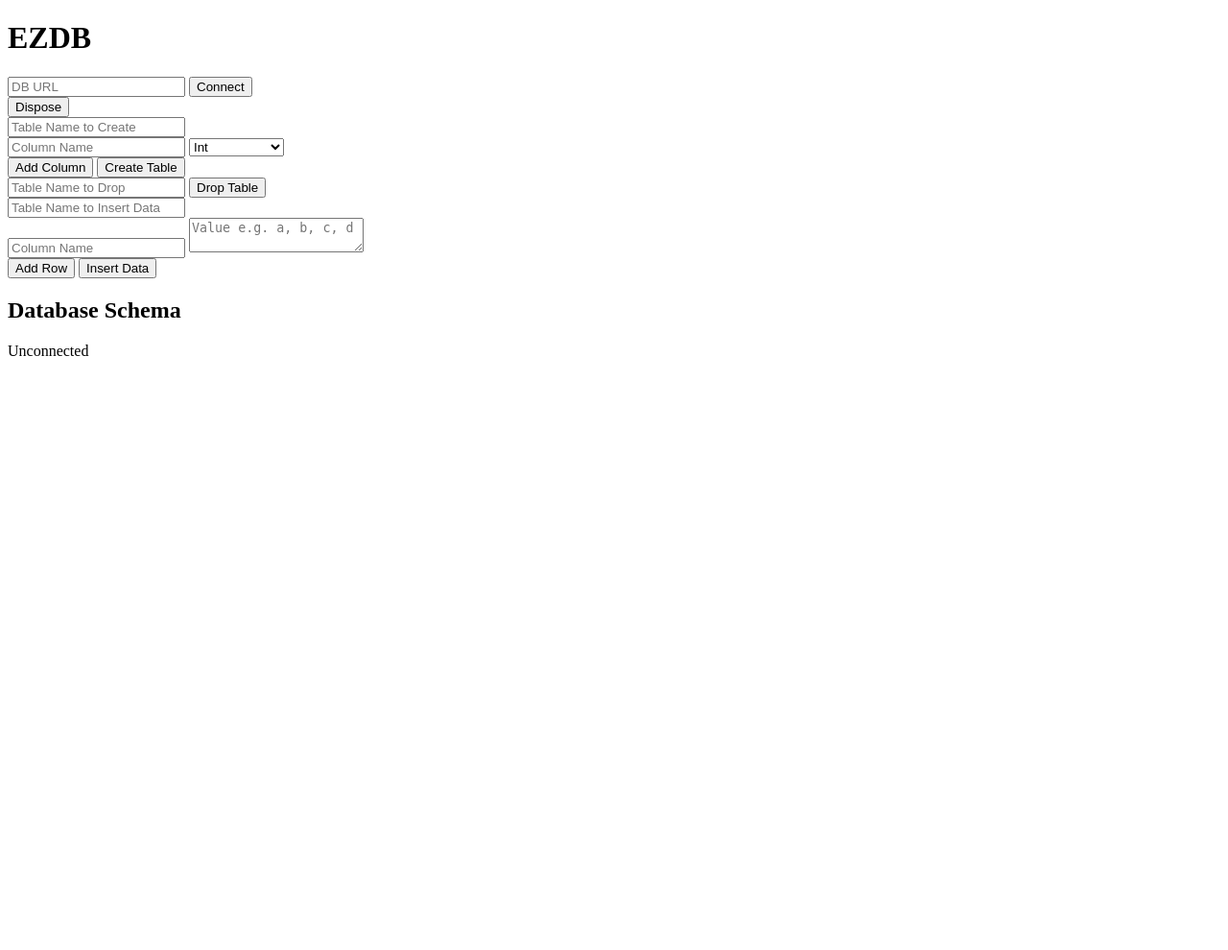
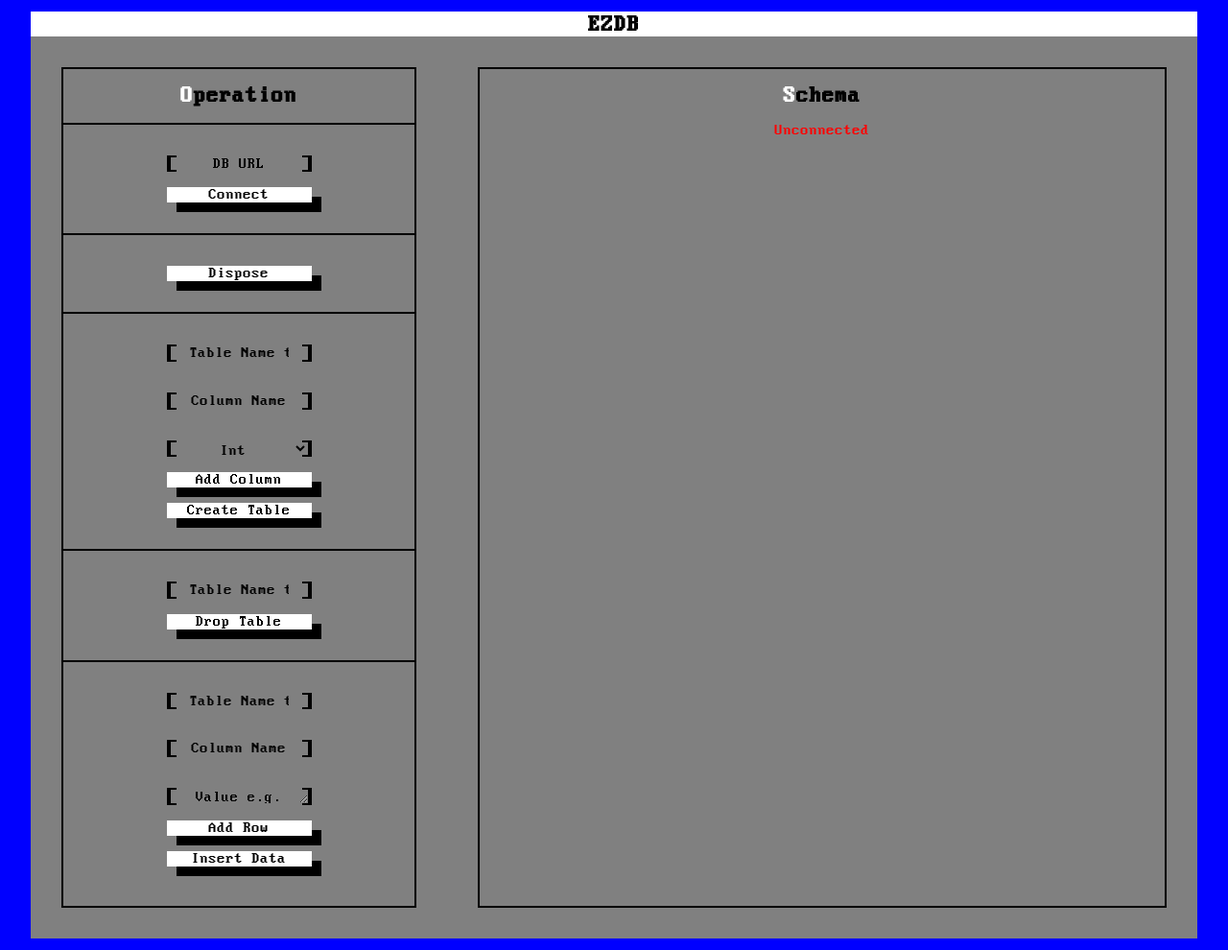
Before and after one commit to sionkimadd/sql_admin, a Flask app: page / in a window 1280 px wide. Shown: the whole page at 96% size. Run offline with Flask 3, Linux system fonts and the light colour scheme; data that the repository does not hold is empty.

Commit message:
Update style.css with fonts

```diff
--- a/app.py
+++ b/app.py
@@ -102,14 +102,16 @@ def get_db_info():
     global db_engine
     if db_engine:
         db_status = "Connected"
+        status_class = "success"
     else:
         db_status = "Unconnected"
+        status_class = "fail"
     if db_engine:
         inspector = inspect(db_engine)
         tables = inspector.get_table_names()
     else:
         tables = []
-    return jsonify({"db_status": db_status, "tables": tables})
+    return jsonify({"db_status": db_status, "status_class": status_class, "tables": tables})
 
 @app.route("/get_table_data/<table_name>", methods=["GET"])
 def get_table_data(table_name):
--- /dev/null
+++ b/static/css/styles.css
@@ -0,0 +1,312 @@
+@font-face {
+    font-family: 'perfect_dos_vga_437regular';
+    src: url('/static/fonts/perfect_dos_vga_437-webfont.woff2') format('woff2'),
+         url('/static/fonts/perfect_dos_vga_437-webfont.woff') format('woff');
+    font-weight: normal;
+    font-style: normal;
+}
+
+* {
+    font-family: 'perfect_dos_vga_437regular', sans-serif;
+    margin: 0;
+    padding: 0;
+    box-sizing: border-box;
+}
+
+body {
+    display: flex;
+    flex-direction: column;
+    justify-content: center;
+    align-items: center;
+    height: 100vh;
+    background-color: blue;
+    color: black;
+}
+
+.container {
+    display: flex;
+    width: 95%;
+    height: 95%;
+    overflow: hidden;
+    margin-top: 0;
+    background-color: gray;
+}
+
+.left-panel {
+    width: 34%;
+    overflow-y: auto;
+    margin: 2rem;
+    border: 2px solid black;
+}
+
+.right-panel {
+    width: 66%;
+    overflow-y: auto;
+    margin: 2rem;
+    border: 2px solid black;
+}
+
+h1 {
+    width: 95%;
+    margin: 0;
+    padding-top: 2px;
+    font-size: 24px;
+    text-align: center;
+    background-color: white;
+}
+
+h2 {
+    display: flex;
+    justify-content: center;
+    align-items: center;
+    margin:1rem;
+}
+
+h3 {
+    display: flex;
+    justify-content: center;
+    align-items: center;
+}
+
+.highlight {
+    color: white;
+  }
+
+form {
+    display: flex;
+    flex-direction: column;
+    align-items: center;
+    justify-content: center;
+    padding: 2rem;
+    padding-bottom: 1rem;
+    padding-top: 1rem;
+    border-top: 2px solid black;
+}
+
+.dispose_form {
+    padding-top: 2rem;
+}
+
+input, textarea, select {
+    width: 50%;
+    height: 1.1rem;
+    text-align: center;
+    line-height: 1rem;
+    font-size: 1rem;
+    margin-top: 1rem;
+    margin-bottom: 1rem;
+    padding-left: 20px;
+    padding-right: 20px;
+    background-color: gray;
+    border: 4px solid transparent;
+    border-top: 2px solid black;
+    border-bottom: 2px solid black;
+    border-image-source: linear-gradient(to right, black 5%, transparent 5%, transparent 95%, black 95%);
+    border-image-slice: 1;
+}
+
+input::placeholder, textarea::placeholder, select::placeholder {
+    color: black;
+}
+
+input:focus, textarea:focus, select:focus {
+    outline: none;
+}
+
+#columns {
+    width: 100%;
+    display: flex;
+    flex-direction: column;
+    align-items: center;
+    justify-content: center;
+}
+
+#columns .column {
+    width: 100%;
+    display: flex;
+    flex-direction: column;
+    align-items: center;
+    justify-content: center;
+}
+
+#rows {
+    width: 100%;
+    display: flex;
+    flex-direction: column;
+    align-items: center;
+    justify-content: center;
+}
+
+#rows .row {
+    width: 100%;
+    display: flex;
+    flex-direction: column;
+    align-items: center;
+    justify-content: center;
+}
+
+button {
+    width: 50%;
+    text-align: center;
+    position: relative;
+    border: none;
+    cursor: pointer;
+    font-size: 1rem;
+    margin-bottom: 1rem;
+    background-color: white;
+    box-shadow: 10px 10px 0 black;
+}
+
+button:hover::before, button:hover::after {
+    content: '';
+    position: absolute;
+    top: 50%;
+    transform: translateY(-50%);
+    border: 7px solid transparent;
+}
+
+button:hover::before {
+    left: 1px;
+    border-left-color: black;
+}
+
+button:hover::after {
+    right: 1px;
+    border-right-color: black;
+}
+
+#db-status, #message {
+    width: 100%;
+    text-align: center;
+    font-size: 1rem;
+}
+
+#db-status.success {
+    color: limegreen;
+}
+
+#db-status.fail {
+    color: red;
+}
+
+#table-list {
+    display: flex;
+    flex-direction: column;
+    align-items: center;
+    margin-bottom: 2rem;
+}
+
+#table-data {
+    overflow-x: auto;
+}
+
+.table-name {
+    width: 50%;
+    text-align: center;
+    position: relative;
+    border: none;
+    cursor: pointer;
+    font-size: 1rem;
+    margin-bottom: 1rem;
+    background-color: white;
+    box-shadow: 10px 10px 0 black;
+}
+
+.table-name::before, .table-name::after {
+    content: '';
+    position: absolute;
+    top: 50%;
+    transform: translateY(-50%);
+    border: 7px solid transparent;
+}
+
+.table-name:hover::before {
+    left: 1px;
+    border-left-color: black;
+}
+
+.table-name:hover::after {
+    right: 1px;
+    border-right-color: black;
+}
+
+table {
+    width: 100%;
+    border-collapse: collapse;
+}
+
+table, th, td {
+    border: 1px solid gray;
+}
+
+th, td {
+    background-color: white;
+    color: black;
+    text-align: center;
+}
+
+th {
+    background-color: black;
+    color: white;
+}
+
+::-webkit-scrollbar {
+    width: 10px;
+}
+
+::-webkit-scrollbar-track {
+    background: white;
+    border-left: 1px solid black;
+}
+
+::-webkit-scrollbar-thumb {
+    background-color: gray;
+    border-left: 1px solid black;
+}
+
+::-webkit-scrollbar-thumb:hover {
+    background-color: darkgray;
+}
+
+@media (max-width: 900px) {
+    .container {
+        flex-direction: column;
+        height: auto;
+        width: 100%;
+        background-color: blue;
+    }
+
+    .left-panel, .right-panel {
+        width: 100%;
+        margin: 0.5rem 0;
+        margin-top: 0;
+        background-color: gray;
+    }
+
+    .right-panel {
+        border-bottom: none;
+    }
+
+    input, textarea, select, button {
+        width: 50%;
+    }
+
+    h1 {
+        width: 100%;
+    }
+
+    h2 {
+        font-size: 1.5rem;
+    }
+
+    form {
+        width: 100%;
+        padding: 1rem;
+    }
+
+    #table-list, .table-name {
+        width: 65%;
+        margin-left: auto;
+        margin-right: auto;
+    }
+}
--- a/templates/index.html
+++ b/templates/index.html
@@ -3,19 +3,20 @@
 <head>
     <meta charset="UTF-8" />
     <meta name="viewport" content="width=device-width, initial-scale=1.0" />
+    <link rel="stylesheet" href="static/css/styles.css" />
     <title>EZDB</title>
 </head>
 <body>
+    <h1>EZDB</h1>
     <div class="container">
         <div class="left-panel">
-            <h1>EZDB</h1>
-
+            <h2><span class="highlight">O</span>peration</h2>
             <form method="POST" action="{{ url_for('connect_db') }}">
                 <input type="text" id="dbURLInput" name="dbURLInput" placeholder="DB URL">
                 <button type="submit">Connect</button>
             </form>
 
-            <form method="POST" action="{{ url_for('dispose_db') }}">
+            <form class="dispose_form" method="POST" action="{{ url_for('dispose_db') }}">
                 <button type="submit">Dispose</button>
             </form>
 
@@ -56,13 +57,12 @@
                 <button type="button" onclick="addRow()">Add Row</button>
                 <button type="submit">Insert Data</button>
             </form>
-
-            <div id="message"></div>
         </div>
         <div class="right-panel">
             <div id="db-info">
-                <h2>Database Schema</h2>
+                <h2><span class="highlight">S</span>chema</h2>
                 <div id="db-status"></div>
+                <div id="message"></div>
                 <div id="table-list"></div>
                 <div id="table-data"></div>
             </div>
@@ -104,6 +104,7 @@
             const data = await response.json();
             const dbStatusDiv = document.getElementById("db-status");
             dbStatusDiv.innerText = data.db_status;
+            dbStatusDiv.className = data.status_class;
             const tableListDiv = document.getElementById("table-list");
             tableListDiv.innerHTML = "";
             data.tables.forEach((table) => {
```
Also changed, not shown: static/fonts/perfect_dos_vga_437-webfont.woff (added), static/fonts/perfect_dos_vga_437-webfont.woff2 (added).
